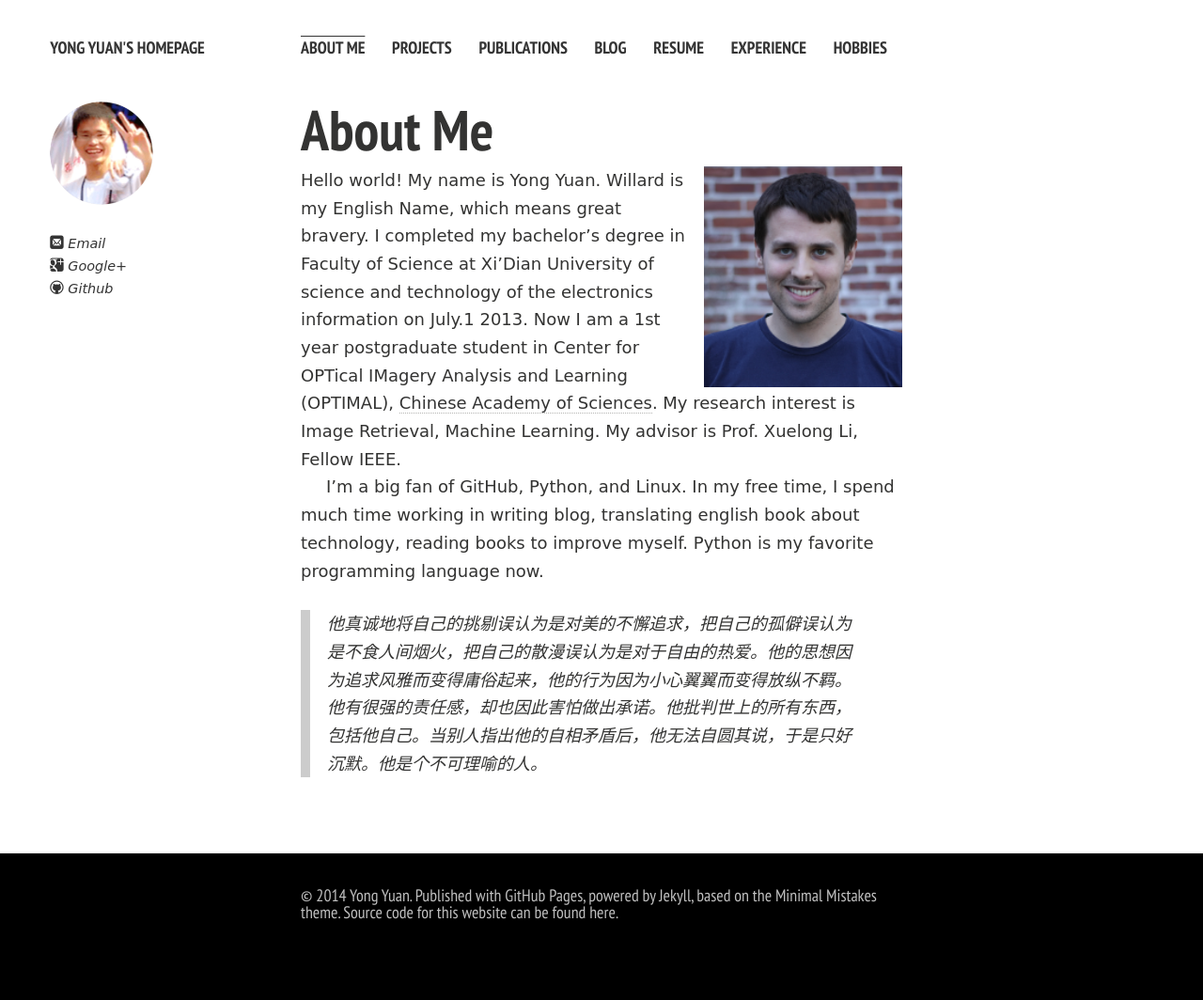
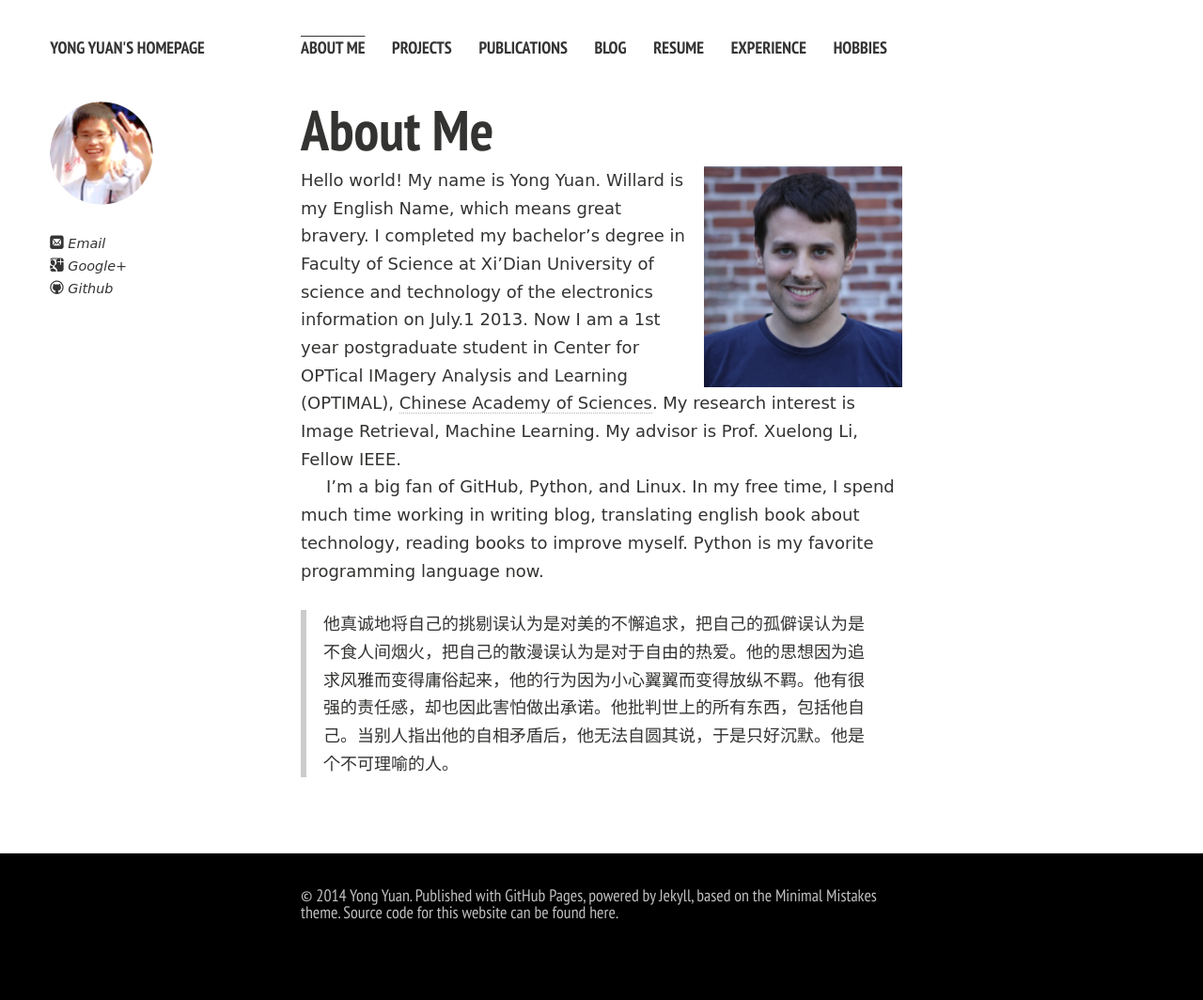
Before and after one commit to yihuicao/willard-yuan.github.com, a Jekyll site: the page built from index.md, in a window 1280 px wide. Shown: the whole page at 94% size. Built offline with Jekyll 4.4.1, drawn with Linux system fonts in a browser that asks for light colours; nearby versions of some CDN libraries; Markdown is read by kramdown in place of the engine named in the settings.

Commit message:
Update main.css

```diff
--- a/assets/css/main.css
+++ b/assets/css/main.css
@@ -97,7 +97,8 @@ p>a,li>a,em>a,a>em,footer a{text-decoration:none;border-bottom:1px dotted #b3b3b
 p>a:hover,li>a:hover,em>a:hover,footer a:hover{text-decoration:none;border-bottom:1px solid #b3b3b1;}
 figcaption{margin-top:0.75em;line-height:1.25;font-size:18px;font-size:1rem;margin-bottom:1.65rem;font-family:'PT Sans Narrow',sans-serif;counter-increment:captions;}figcaption:before{font-weight:700;text-transform:uppercase;content:"Figure " counter(captions) ": ";}
 .notice{margin-top:1.5em;padding:.5em 1em;text-indent:0;font-size:90%;background-color:#ddd;border-left:10px solid #ccc;}
-blockquote{font-style:italic;margin-left:0;padding-left:1em;border-left:10px solid #ccc;}blockquote p+p{text-indent:0;margin-top:0;}
+blockquote{margin-left:0;padding-left:1em;border-left:6px solid #ccc;}blockquote p+p{text-indent:0;margin-top:0;}
+/*blockquote{font-style:italic;margin-left:0;padding-left:1em;border-left:10px solid #ccc;}blockquote p+p{text-indent:0;margin-top:0;}*/
 .footnotes{font-size:90%;}
 tt,code,kbd,samp,pre{font-family:Monaco,"Courier New","DejaVu Sans Mono","Bitstream Vera Sans Mono",monospace;}
 p code{font-size:80%;white-space:nowrap;margin:0 2px;padding:0 5px;border:1px solid #e6e6e6;background-color:#f2f2f2;-webkit-border-radius:3px;-moz-border-radius:3px;border-radius:3px;}
```
